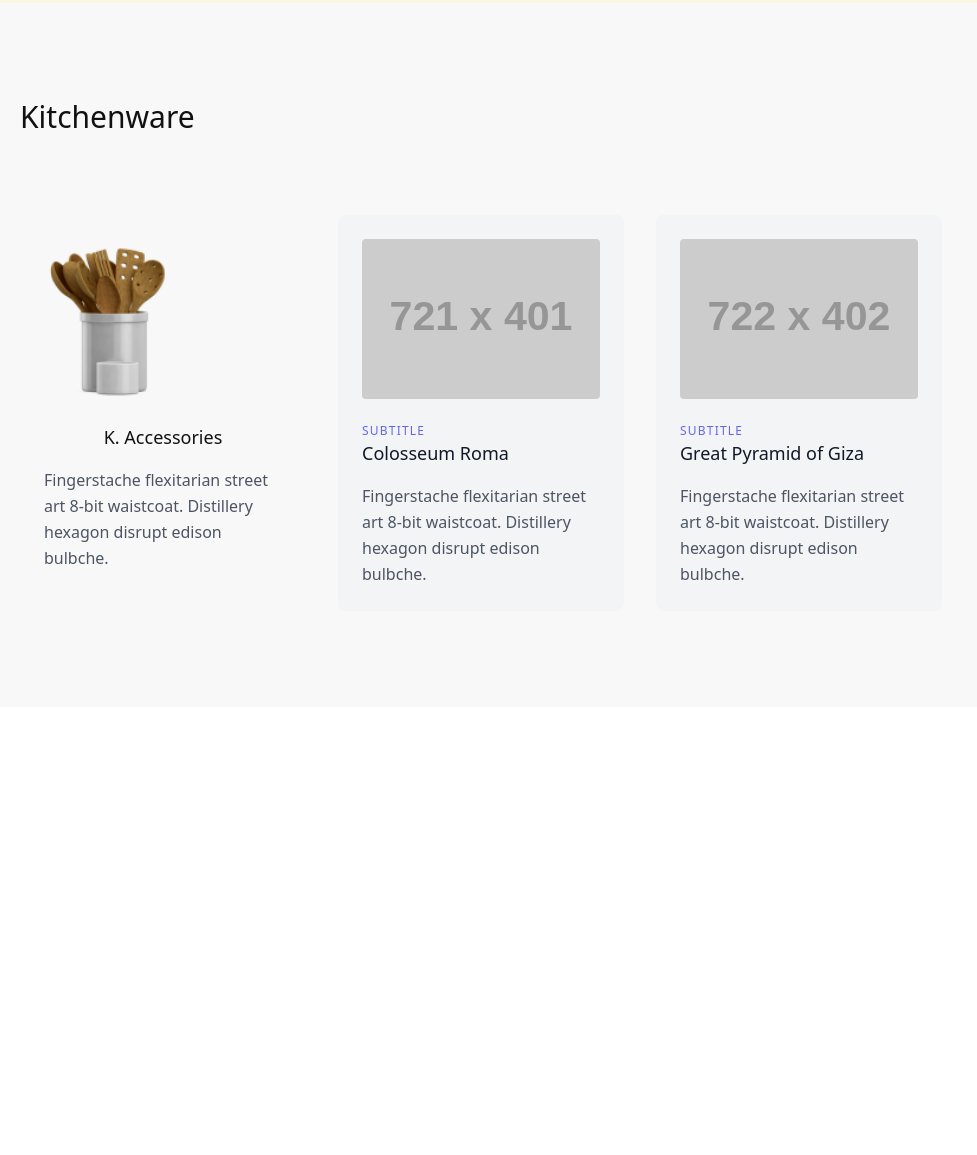
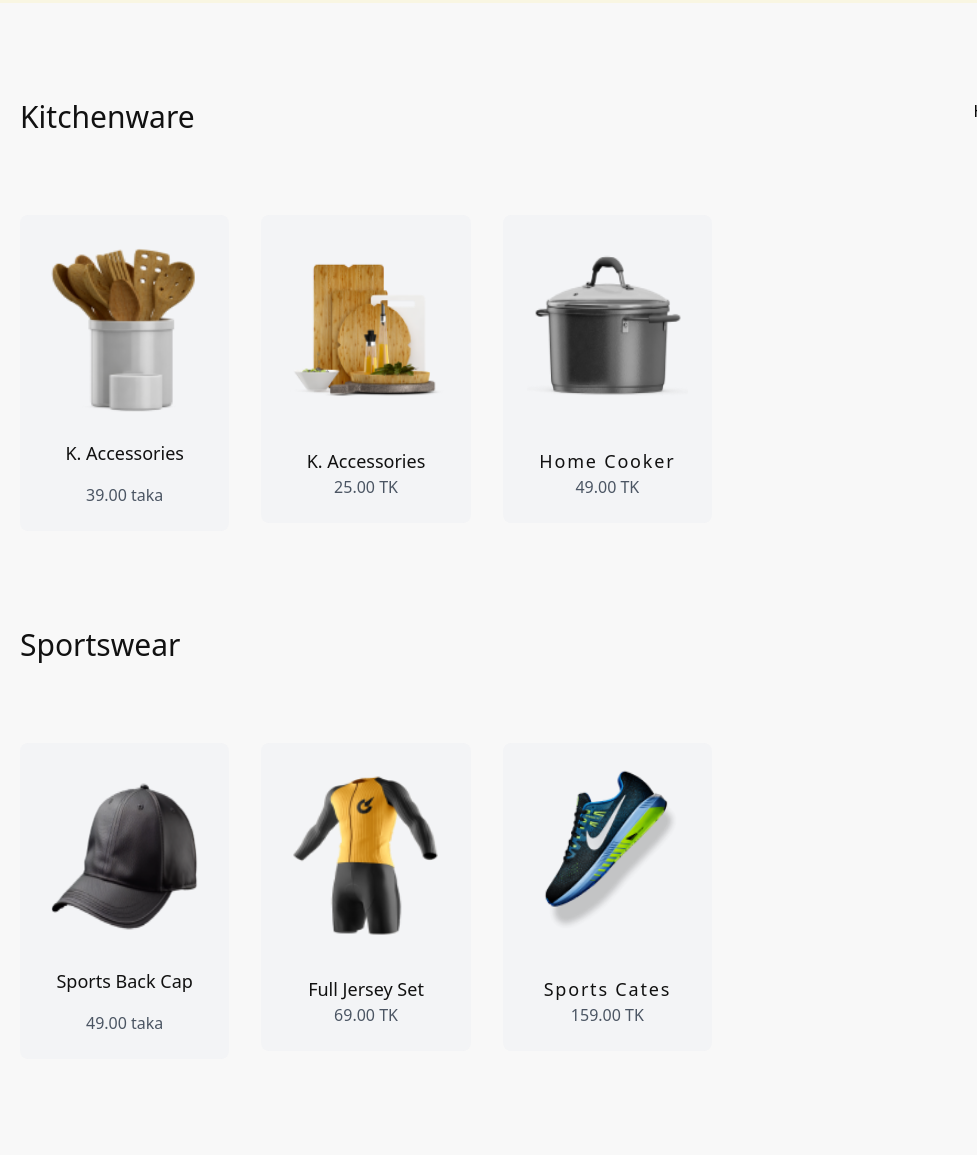
Before and after one commit to Avijit648/summer-sale-projects, a plain HTML site: page index.html in a window 1280 px wide. Shown: the part 701-1856 px from the top of the page, without its empty margins (0-977 px from the left). Before the commit the page ends 1408 px from the top, so only its background shows below. Drawn offline with nearby package versions, Linux system fonts and the light colour scheme; placeholder pictures from the web are drawn by us.

Commit message:
completed

```diff
--- a/index.html
+++ b/index.html
@@ -25,39 +25,75 @@
         </section>
     </header>
 
-    <main>
+    <main class="flex bg-[#F8F8F8]">
         <section class="text-gray-600 body-font bg-[#F8F8F8]">
-            <div class="container px-5 py-24 mx-auto">
+            <div class="container px-5 py-18 mx-auto">
               <div class="flex flex-wrap w-full mb-20">
                 <div class="lg:w-1/2 w-full mb-6 lg:mb-0">
-                  <h1 class="sm:text-3xl text-4xl font-medium text-[#111]">Kitchenware</h1>
+                  <h1 class="sm:text-3xl text-4xl font-medium text-[#111] mt-24">Kitchenware</h1>
                 </div>
               </div>
               <div class="flex flex-wrap -m-4">
                 <div class="xl:w-1/4 md:w-1/2 p-4">
-                  <div class=" p-6 rounded-lg">
-                    <img class="h-40 w-auto rounded object-cover object-center mb-6" src="images/prod1.png" alt="">
+                  <div class=" p-6 rounded-lg roungded-r-lg bg-gray-100">
+                    <img class="h-44 w-64 object-center mb-6" src="images/prod1.png" alt="">
                     <h2 class="text-lg  font-medium mb-4 text-[#111] text-center">K. Accessories</h2>
-                    <p class="leading-relaxed text-base">Fingerstache flexitarian street art 8-bit waistcoat. Distillery hexagon disrupt edison bulbche.</p>
+                    <p class=" text-center font-normal">39.00 taka</p>
                   </div>
                 </div>
                 <div class="xl:w-1/4 md:w-1/2 p-4">
                   <div class="bg-gray-100 p-6 rounded-lg">
-                    <img class="h-40 rounded w-full object-cover object-center mb-6" src="https://dummyimage.com/721x401" alt="content">
-                    <h3 class="tracking-widest text-indigo-500 text-xs font-medium title-font">SUBTITLE</h3>
-                    <h2 class="text-lg text-gray-900 font-medium title-font mb-4">Colosseum Roma</h2>
-                    <p class="leading-relaxed text-base">Fingerstache flexitarian street art 8-bit waistcoat. Distillery hexagon disrupt edison bulbche.</p>
+                    <img class="h-44 w-64 object-center mb-8 " src="images/prod2.png" alt="">
+                    <h3 class=" text-[#111] text-lg font-medium title-font text-center">K. Accessories</h3>
+                    <p class="text-center font-normal">25.00 TK</p>
                   </div>
                 </div>
                 <div class="xl:w-1/4 md:w-1/2 p-4">
                   <div class="bg-gray-100 p-6 rounded-lg">
-                    <img class="h-40 rounded w-full object-cover object-center mb-6" src="https://dummyimage.com/722x402" alt="content">
-                    <h3 class="tracking-widest text-indigo-500 text-xs font-medium title-font">SUBTITLE</h3>
-                    <h2 class="text-lg text-gray-900 font-medium title-font mb-4">Great Pyramid of Giza</h2>
-                    <p class="leading-relaxed text-base">Fingerstache flexitarian street art 8-bit waistcoat. Distillery hexagon disrupt edison bulbche.</p>
+                    <img class="h-44 w-64 rounded object-center mb-8" src="images/prod3.png" alt="">
+                    <h3 class="tracking-widest text-[#111] text-lg font-medium title-font text-center">Home Cooker</h3>
+                    <p class="text-center font-normal">49.00 TK</p>
                   </div>
                 </div>
               </div>
+            </div>
+
+          <div class="text-gray-600 body-font bg-[#F8F8F8]">
+            <div class="container px-5 py-24 mx-auto">
+              <div class="flex flex-wrap w-full mb-20">
+                <div class="lg:w-1/2 w-full mb-6 lg:mb-0">
+                  <h1 class="sm:text-3xl text-4xl font-medium text-[#111]">Sportswear</h1>
+                </div>
+              </div>
+              <div class="flex flex-wrap -m-4">
+                <div class="xl:w-1/4 md:w-1/2 p-4">
+                  <div class=" p-6 rounded-lg roungded-r-lg bg-gray-100">
+                    <img class="h-44 w-64 object-center mb-6" src="images/prod4.png" alt="">
+                    <h2 class="text-lg  font-medium mb-4 text-[#111] text-center">Sports Back Cap</h2>
+                    <p class=" text-center font-normal">49.00 taka</p>
+                  </div>
+                </div>
+                <div class="xl:w-1/4 md:w-1/2 p-4">
+                  <div class="bg-gray-100 p-6 rounded-lg">
+                    <img class="h-44 w-64 object-center mb-8 " src="images/prod5.png" alt="">
+                    <h3 class=" text-[#111] text-lg font-medium title-font text-center">Full Jersey Set</h3>
+                    <p class="text-center font-normal">69.00 TK</p>
+                  </div>
+                </div>
+                <div class="xl:w-1/4 md:w-1/2 p-4">
+                  <div class="bg-gray-100 p-6 rounded-lg">
+                    <img class="h-44 w-64 rounded object-center mb-8" src="images/prod6.png" alt="">
+                    <h3 class="tracking-widest text-[#111] text-lg font-medium title-font text-center">Sports Cates</h3>
+                    <p class="text-center font-normal">159.00 TK</p>
+                  </div>
+                </div>
+              </div>
+            </div>
+          </div>
+          </section>
+          <section class=" w-80 h-24 mt-24 ">
+            <div>
+              <h1>Have coupon?</h1>
             </div>
           </section>
     </main>
```
